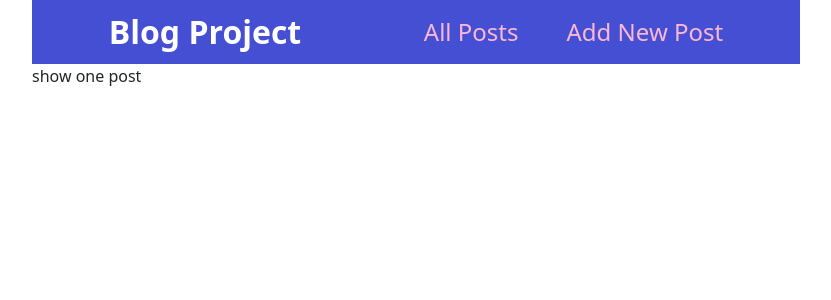
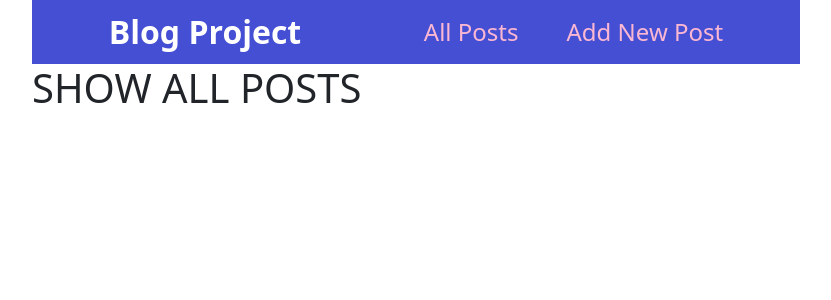
Before and after one commit to abdullahaidar/BlogWebsite, a React (Create React App) app in the folder Frontend/blog/: page /show-post in a window 1280 px wide. Shown: the top 300 px of the page, without its empty margins (224-1055 px from the left). Built offline with nearby package versions, Linux system fonts and the light colour scheme.

Commit message:
some fixes

```diff
--- a/Frontend/blog/package.json
+++ b/Frontend/blog/package.json
@@ -6,8 +6,11 @@
     "@testing-library/jest-dom": "^5.12.0",
     "@testing-library/react": "^11.2.7",
     "@testing-library/user-event": "^12.8.3",
+    "bootstrap": "^5.0.1",
     "react": "^17.0.2",
+    "react-bootstrap": "^1.6.0",
     "react-dom": "^17.0.2",
+    "react-router-dom": "^5.2.0",
     "react-scripts": "4.0.3",
     "web-vitals": "^1.1.2"
   },
--- a/Frontend/blog/src/components/ShowPost.js
+++ b/Frontend/blog/src/components/ShowPost.js
@@ -2,8 +2,8 @@ import React from 'react'
 
 export const ShowPost = () => {
     return (
-        <div>
-            show one post
-        </div>
+        <>
+            <h1> SHOW ALL POSTS</h1>
+        </>
     )
 }
--- a/Frontend/blog/src/index.js
+++ b/Frontend/blog/src/index.js
@@ -2,7 +2,6 @@ import React from 'react';
 import ReactDOM from 'react-dom';
 import App from './App';
 import "bootstrap/dist/css/bootstrap.min.css";
-// import './App.css'
 import './NavigationBar.css'
 
 
```
Also changed, not shown: 2 other files (tests, documents, lock files or other folders).
